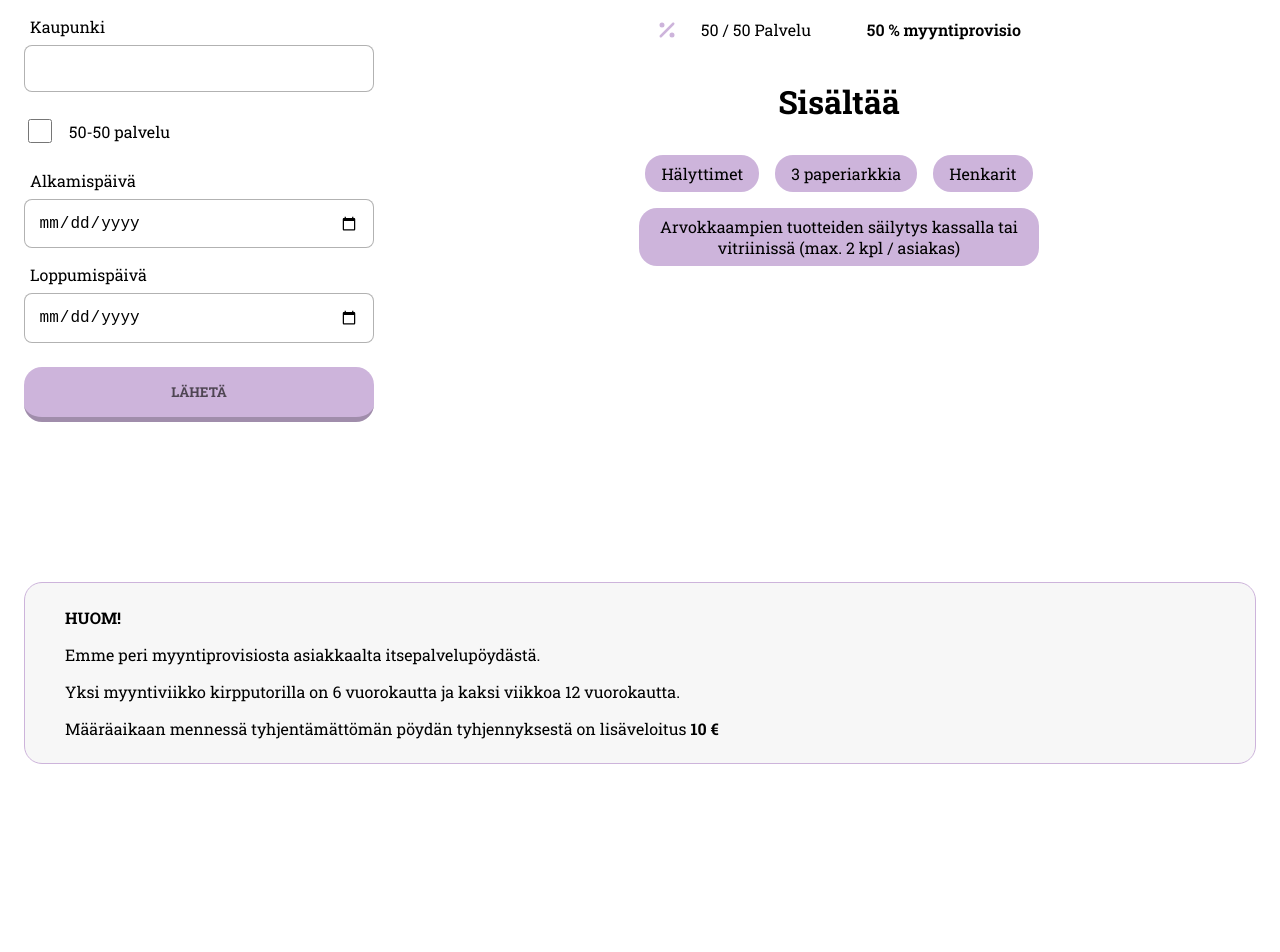
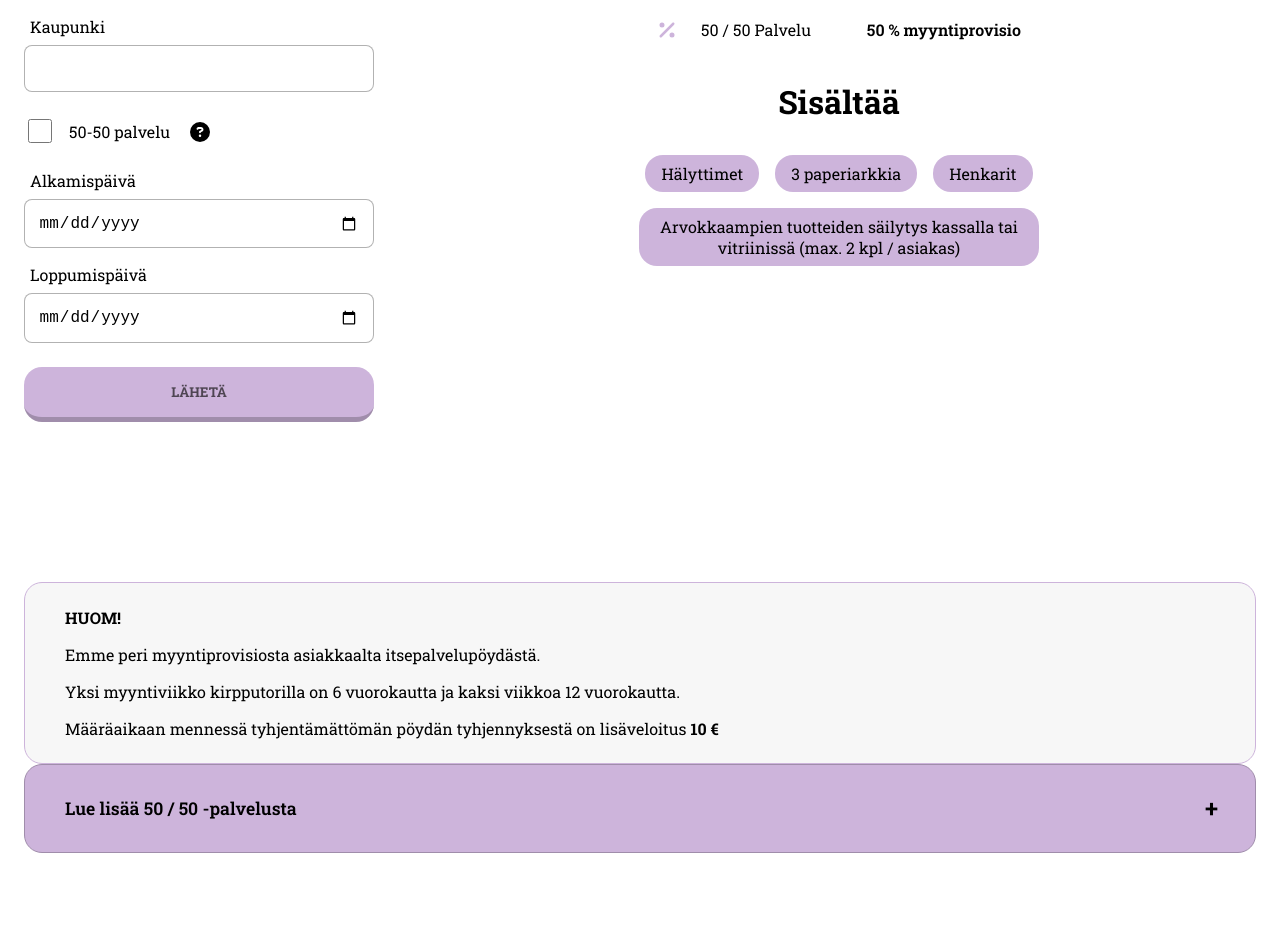
Before and after one commit to mulssoni/menneen-tuulahdus, a Nuxt app: page /varaus in a window 1280 px wide. Shown: the part 600-1552 px from the top of the page. Built offline with nearby package versions, Linux system fonts and the light colour scheme.

Commit message:
feat(WIP): accordion

```diff
--- a/assets/styles/main.scss
+++ b/assets/styles/main.scss
@@ -80,3 +80,11 @@ h5,
 h6 {
   margin-top: 0;
 }
+
+.icon {
+  color: var(--color-primary);
+  height: 1.25rem;
+  width: 1.25rem;
+  display: inline-block;
+  vertical-align: text-bottom;
+}
--- a/components/ContactForm.vue
+++ b/components/ContactForm.vue
@@ -50,7 +50,17 @@
             type="checkbox"
             name="fifty-fifty"
           />
-          <label for="fifty-fifty">50-50 palvelu</label>
+          <label for="fifty-fifty"
+            >50-50 palvelu
+            <NuxtLink to="#fifty-fifty-service">
+              <img
+                src="/icons/circle-question.svg"
+                alt="Kysymysmerkki"
+                class="icon"
+                style="margin-left: 1rem"
+              />
+            </NuxtLink>
+          </label>
         </div>
         <div class="dates">
           <div v-if="!data.fiftyFifty" class="input-container">
--- /dev/null
+++ b/components/FiftyFiftyAccordion.vue
@@ -0,0 +1,91 @@
+<template>
+  <div class="accordion">
+    <div class="accordion__header" role="button" @click="toggleAccordion">
+      <span class="title">{{ props.title }}</span>
+      <span class="indicator">{{ isOpen ? '-' : '+' }}</span>
+    </div>
+    <div
+      ref="content"
+      :class="`accordion__content ${isOpen ? 'open' : ''}`"
+      :style="`height: ${isOpen ? openHeight : '0px'}`"
+    >
+      <slot />
+      Lorem ipsum dolor sit amet consectetur adipisicing elit. Quisquam Lorem
+      ipsum dolor sit amet consectetur adipisicing elit. Quisquam Lorem ipsum
+      dolor sit amet consectetur adipisicing elit. Quisquam Lorem ipsum dolor
+      sit amet consectetur adipisicing elit. Quisquam Lorem ipsum dolor sit amet
+      consectetur adipisicing elit. Quisquam Lorem ipsum dolor sit amet
+      consectetur adipisicing elit. Quisquam
+    </div>
+  </div>
+</template>
+<script setup lang="ts">
+import { defineProps } from 'vue'
+interface PropsInterface {
+  title: string
+}
+
+const props = withDefaults(defineProps<PropsInterface>(), {
+  title: '',
+})
+
+const content = ref<any>(null)
+const openHeight = ref('0px')
+
+onMounted(() => {
+  if (content.value) {
+    openHeight.value = `${content.value.scrollHeight}px`
+  }
+})
+const isOpen = ref(false)
+
+const toggleAccordion = () => {
+  isOpen.value = !isOpen.value
+}
+</script>
+
+<style lang="scss" scoped>
+.accordion {
+  width: 100%;
+
+  &__header {
+    cursor: pointer;
+    padding: 2rem calc(50px + 1rem) 2rem 2.5rem;
+    font-size: 1.1rem;
+    background-color: var(--color-primary);
+    border-radius: 18px;
+    font-weight: 600;
+    border: 1px solid var(--color-primary-600);
+    position: relative;
+    display: flex;
+    justify-content: space-between;
+    z-index: 1;
+
+    .indicator {
+      position: absolute;
+      width: 50px;
+      right: 0;
+      top: 50%;
+      line-height: 0;
+      font-size: 1.5rem;
+    }
+  }
+
+  &__content {
+    padding: 0;
+    border: 1px solid var(--color-primary);
+    border-top: none;
+    border-radius: 0 0 18px 18px;
+    height: 0;
+    overflow: hidden;
+    transition: all 0.25s ease-out;
+    position: relative;
+    top: -18px;
+    background-color: rgba(0, 0, 0, 0.03);
+
+    &.open {
+      padding: calc(3rem + 18px) 2.5rem 3rem 2.5rem;
+    }
+  }
+}
+</style>
--- a/pages/varaus.vue
+++ b/pages/varaus.vue
@@ -16,6 +16,10 @@
         lisäveloitus <b>10 €</b>
       </p>
     </div>
+    <FiftyFiftyAccordion
+      id="fifty-fifty-service"
+      title="Lue lisää 50 / 50 -palvelusta"
+    />
   </div>
 </template>
 <script setup lang="ts">
```
Also changed, not shown: public/icons/circle-question.svg (added).
